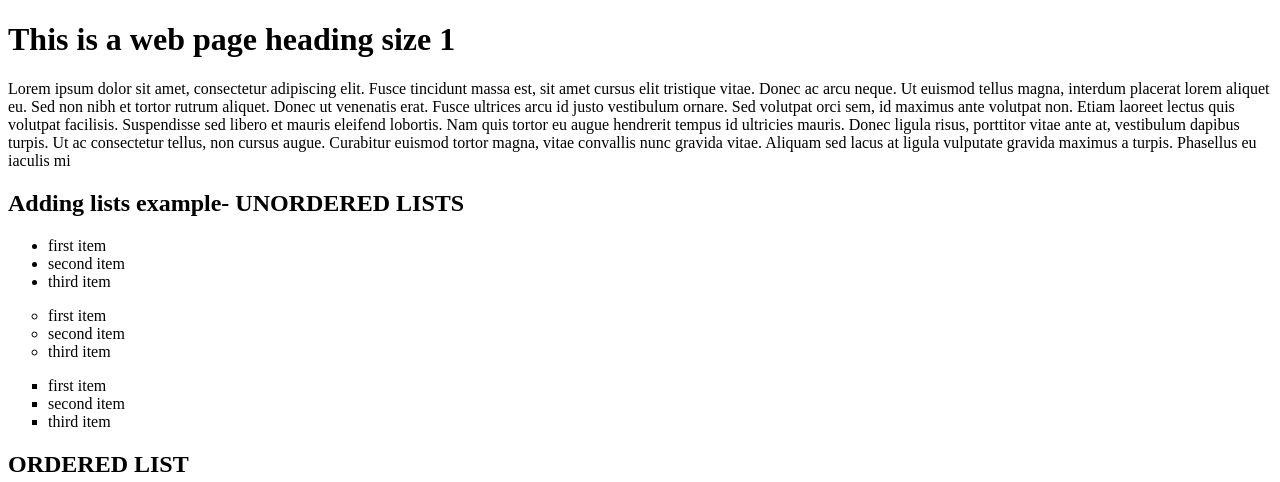
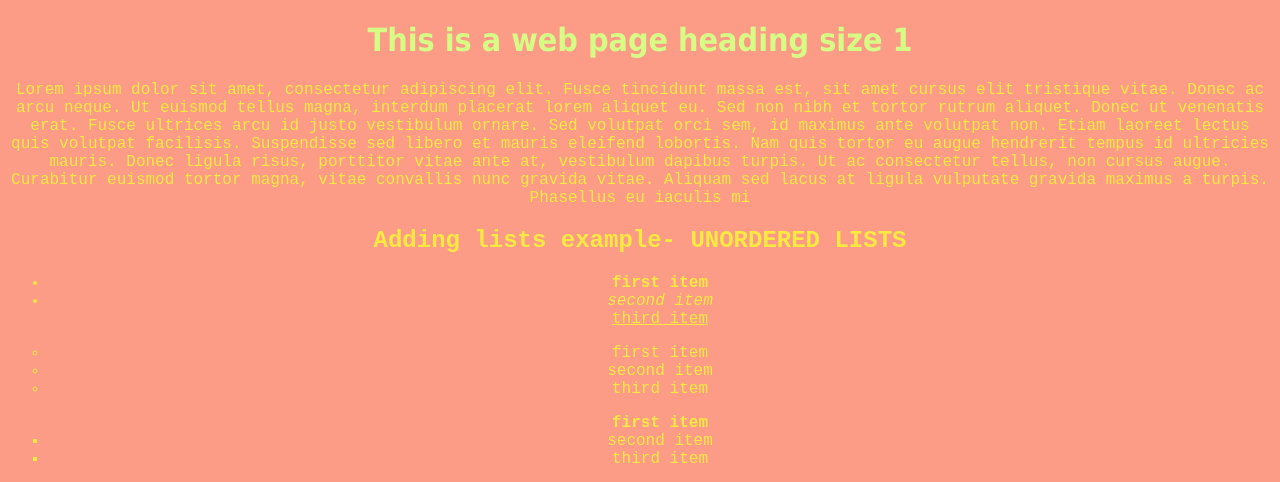
Before and after one commit to UBSITDeGuzmanJaydeeRyzen/HUMCOM-DeGuzman, a plain HTML site: page First Grading/Sample.html in a window 1280 px wide. Shown: the top 482 px of the page. Drawn offline with Linux system fonts and the light colour scheme.

Commit message:
Update Sample.html

```diff
--- a/First Grading/Sample.html
+++ b/First Grading/Sample.html
@@ -9,15 +9,18 @@
 
         <title>HUMCOM1- Sample WEBPAGE</title>
     </head>
-    <body>
-        <h1>This is a web page heading size 1</h1>
+    <body bgcolor="#FC9B86">
+        <font color="#D6FC86" face="Tahoma"   ><!--all headings same format-->
+        <center><h1>This is a web page heading size 1</h1><center>
+        </font>
+         <font color="#F9EA42" face="courier new"> <!-- paragraph color -->
         <p>Lorem ipsum dolor sit amet, consectetur adipiscing elit. Fusce tincidunt massa est, sit amet cursus elit tristique vitae. Donec ac arcu neque. Ut euismod tellus magna, interdum placerat lorem aliquet eu. Sed non nibh et tortor rutrum aliquet. Donec ut venenatis erat. Fusce ultrices arcu id justo vestibulum ornare. Sed volutpat orci sem, id maximus ante volutpat non. Etiam laoreet lectus quis volutpat facilisis. Suspendisse sed libero et mauris eleifend lobortis. Nam quis tortor eu augue hendrerit tempus id ultricies mauris. Donec ligula risus, porttitor vitae ante at, vestibulum dapibus turpis. Ut ac consectetur tellus, non cursus augue. Curabitur euismod tortor magna, vitae convallis nunc gravida vitae. Aliquam sed lacus at ligula vulputate gravida maximus a turpis. Phasellus eu iaculis mi</p>
 
             <h2>Adding lists example- UNORDERED LISTS</h2>
             <ul><!--default unordered list type-->
-                <li>first item</li>
-                <li>second item</li>
-                <li>third item</li>
+                <b><li>first item</li></b><!--bold text-->
+                <i><li>second item</li></i><!--italicized text-->
+                <u>third item</li></u><!--underlinedtext-->
             </ul>
             <!--circle type-->
             <ul type="circle">
@@ -27,7 +30,7 @@
            </ul>
             <!--square type-->
             <ul type="square">
-              <li>first item</li>
+              <b><i><u></u></i>first item</li></u></i></b>
               <li>second item</li>
               <li>third item</li>
            </ul>
@@ -91,5 +94,6 @@
 
         <h5>This is a web page heading size 5</h5>
         <h6>This is a web page heading size 6</h6>
+    <font>
     </body>
 </html>
```
